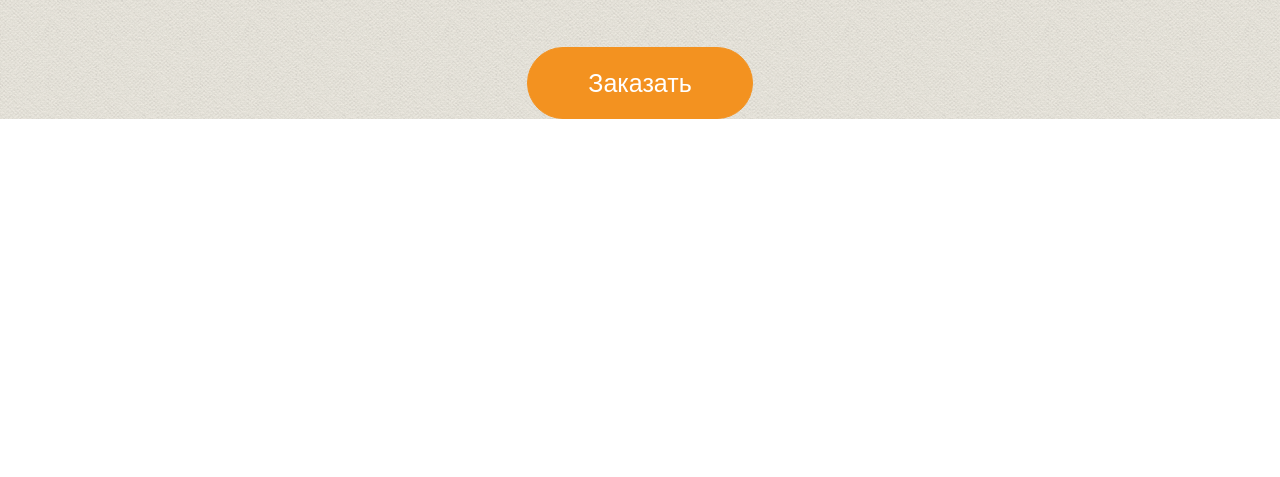
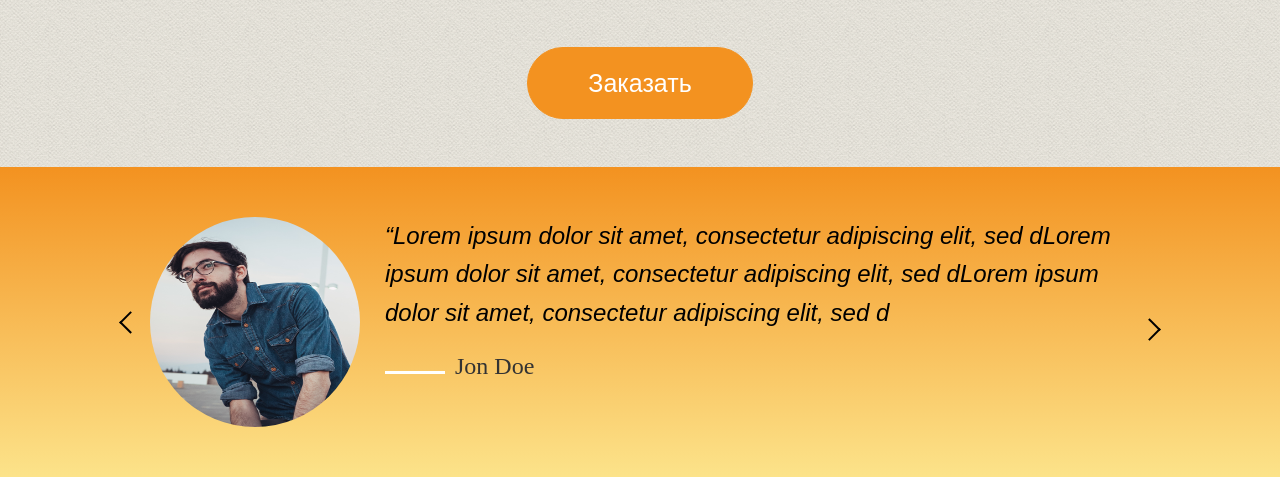
Before and after one commit to Ksenya0822/LevelUp, a plain HTML site: page index.html in a window 1280 px wide. Shown: the part 1457-1934 px from the top of the page. Before the commit the page ends 1576 px from the top, so only its background shows below. Drawn offline with nearby package versions, Linux system fonts and the light colour scheme.

Commit message:
Add block Reviews

```diff
--- a/assets/js/app.js
+++ b/assets/js/app.js
@@ -0,0 +1,11 @@
+$(function(){
+
+/* Slider */
+    $("[data-slider]").slick({
+        infinite: true,
+        fide: false,
+        slidesToShow: 1,
+        slidesToScroll: 1
+    });
+
+});
--- a/assets/style.css
+++ b/assets/style.css
@@ -2,6 +2,7 @@ body{
     margin: 0;
     font-family: 'Montserrat', sans-serif;
     background-image: url(img/white-paper.png);
+
     font-size: 15px;
     line-height: 1.6;
     color: #333;
@@ -41,6 +42,10 @@ h1, h2, h3, h4, h5, h6{
 .section__title span{
     color: #f39220;
 }
+
+.section--reviews{
+    background: linear-gradient(to bottom, #f39220, #fce38a);
+}
 /* Intro */
 
 .intro{
@@ -72,7 +77,7 @@ h1, h2, h3, h4, h5, h6{
 .video__media{
 
     height: 100vh;
-
+    min-height: 820px;
     position: absolute;
     top: 0;
     left: 0;
@@ -190,3 +195,150 @@ h1, h2, h3, h4, h5, h6{
     display: flex;
     justify-content: center;
 }
+
+
+/* Reviews */
+.reviews{
+    padding: 50px 110px;
+    position: relative;
+    margin-top: 150px;
+
+}
+
+.reviews__item{
+    min-height: 210px;
+    padding-left: 235px;
+    position: relative;
+}
+
+
+.reviews__photo{
+    display: block;
+    width: 210px;
+    height: 210px;
+    position: absolute;
+    top: 0;
+    left: 0;
+    z-index: 1;
+
+}
+.reviews__photo--photo{
+    border-radius: 120px;
+    left:0;
+}
+.reviews__text{
+    font-size: 24px;
+    font-style: italic;
+    font-weight: 300;
+    color:#000;
+    margin-bottom: 15px;
+}
+
+
+.reviews__author:before{
+    content: "";
+    display: inline-block;
+    width: 60px;
+    height: 3px;
+    background-color: #Fff;
+    margin-right: 10px;
+
+}
+
+.reviews__author{
+    font-size: 24px;
+    color: #333;
+    font-family: 'Kaushan Script';
+}
+
+.reviews__btn,
+.slick-arrow{
+    font-size: 0;
+    color: transparent;
+
+    border: 0;
+    background: none;
+
+    position: absolute;
+    top: 50%;
+    transform: translateY(50%);
+    cursor: pointer;
+}
+
+.reviews__btn:after,
+.slick-arrow:after{
+    content: "";
+    display: block;
+    width: 16px;
+    height: 16px;
+    margin-top: -10px;
+    border-top: 2px solid #000;
+    border-left: 2px solid #000;
+    top: 50%;
+    right: 20px;
+    z-index: 1;
+
+}
+
+.reviews__btn--prev,
+.slick-prev{
+    left: -30px;
+    transform: rotate(-45deg);
+}
+
+.reviews__btn--next,
+.slick-next{
+    right: -30px;
+    transform: rotate(135deg);
+}
+
+
+@media(max-width:1230px){
+    /* Reviews */
+    .reviews__text{
+        font-size: 20px;
+
+}
+
+@media(max-width:990px){
+    /* Reviews */
+    .reviews{
+        padding: 20px 60px;
+    }
+    .reviews__photo{
+        width: 150px;
+        height: 150px;
+    }
+
+    .reviews__item{
+        padding-left: 175px;
+    }
+}
+
+@media(max-width:770px){
+     /* Reviews */
+     .reviews__photo{
+        margin: 0 auto 20px;
+        position: static;
+    }
+
+    .reviews__item{
+        padding-left: 0;
+    }
+    .reviews__text{
+        font-size: 16px;
+
+    }
+
+}
+
+@media(max-width:575px){
+     /* Reviews */
+     .reviews{
+        padding: 20px;
+    }
+
+    .reviews__btn{
+        top: 18%;
+    }
+}
--- a/index.html
+++ b/index.html
@@ -5,6 +5,7 @@
     <link rel="stylesheet" href="assets/style.css">
     <meta http-equiv="X-UA-Compatible" content="IE=edge">
     <meta name="viewport" content="width=device-width, initial-scale=1.0">
+    <link rel="stylesheet" type="text/css" href="https://cdn.jsdelivr.net/npm/slick-carousel@1.8.1/slick/slick.css"/>
     <title>LevelUp</title>
 </head>
 <body>
@@ -86,5 +87,43 @@
         <a class=" btn btn--center" href="#">Заказать</a>
     </div>
  </section>
+
+ <div class="section section--reviews">
+    <div class="container">
+        <div class="reviews">
+
+            <div data-slider>
+                <div >
+                    <div class="reviews__item">
+                            <img class="reviews__photo reviews__photo--photo" src="assets/img/item1.png" alt="">
+                            <div class="reviews__text">“Lorem ipsum dolor sit amet, consectetur adipiscing elit, sed dLorem ipsum dolor sit amet, consectetur adipiscing elit, sed dLorem ipsum dolor sit amet, consectetur adipiscing elit, sed d</div>
+                            <div class="reviews__author">Jon Doe</div>
+                    </div>
+                </div>
+
+                <div>
+                    <div class="reviews__item">
+                        <img class="reviews__photo reviews__photo--photo" src="assets/img/item2.png" alt="">
+                        <div class="reviews__text">“Lorem ipsum dolor sit amet, consectetur adipiscing elit, sed dLorem ipsum dolor sit amet, consectetur adipiscing elit, sed dLorem ipsum dolor sit amet, consectetur adipiscing elit, sed d</div>
+                        <div class="reviews__author">Jon Doe</div>
+                    </div>
+                </div>
+
+                <div>
+                    <div class="reviews__item">
+                        <img class="reviews__photo reviews__photo--photo" src="assets/img/item3.png" alt="">
+                        <div class="reviews__text">“Lorem ipsum dolor sit amet, consectetur adipiscing elit, sed dLorem ipsum dolor sit amet, consectetur adipiscing elit, sed dLorem ipsum dolor sit amet, consectetur adipiscing elit, sed d</div>
+                        <div class="reviews__author">Jon Doe</div>
+                    </div>
+                </div>
+            </div>
+        </div>
+    </div>
+</div>
+
+
+<script src="https://ajax.googleapis.com/ajax/libs/jquery/3.6.1/jquery.min.js"></script>
+<script type="text/javascript" src="https://cdn.jsdelivr.net/npm/slick-carousel@1.8.1/slick/slick.min.js"></script>
+<script src="assets/js/app.js"></script>
 </body>
 </html>
```
Also changed, not shown: assets/img/item1.png (added), assets/img/item2.png (added), assets/img/item3.png (added).
